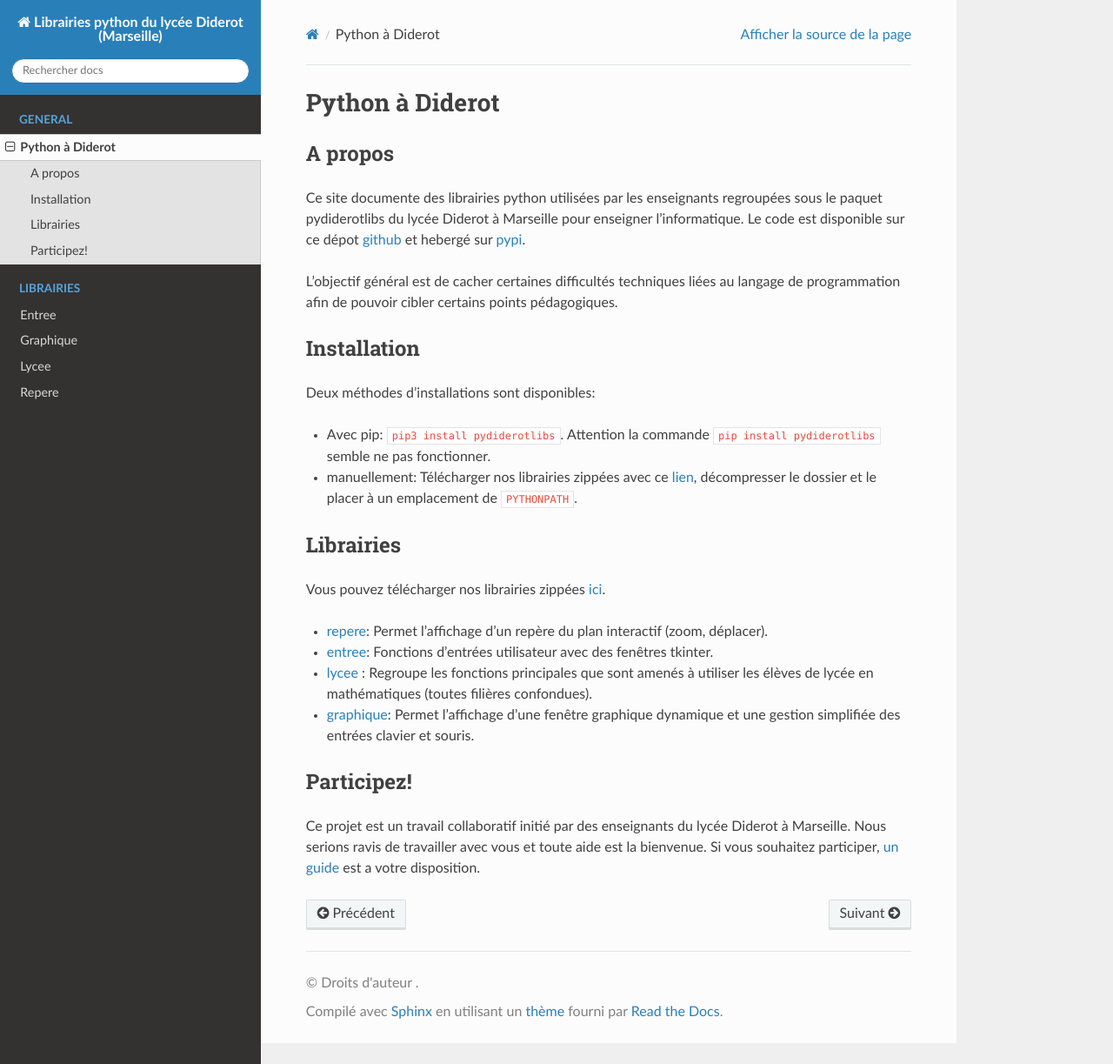
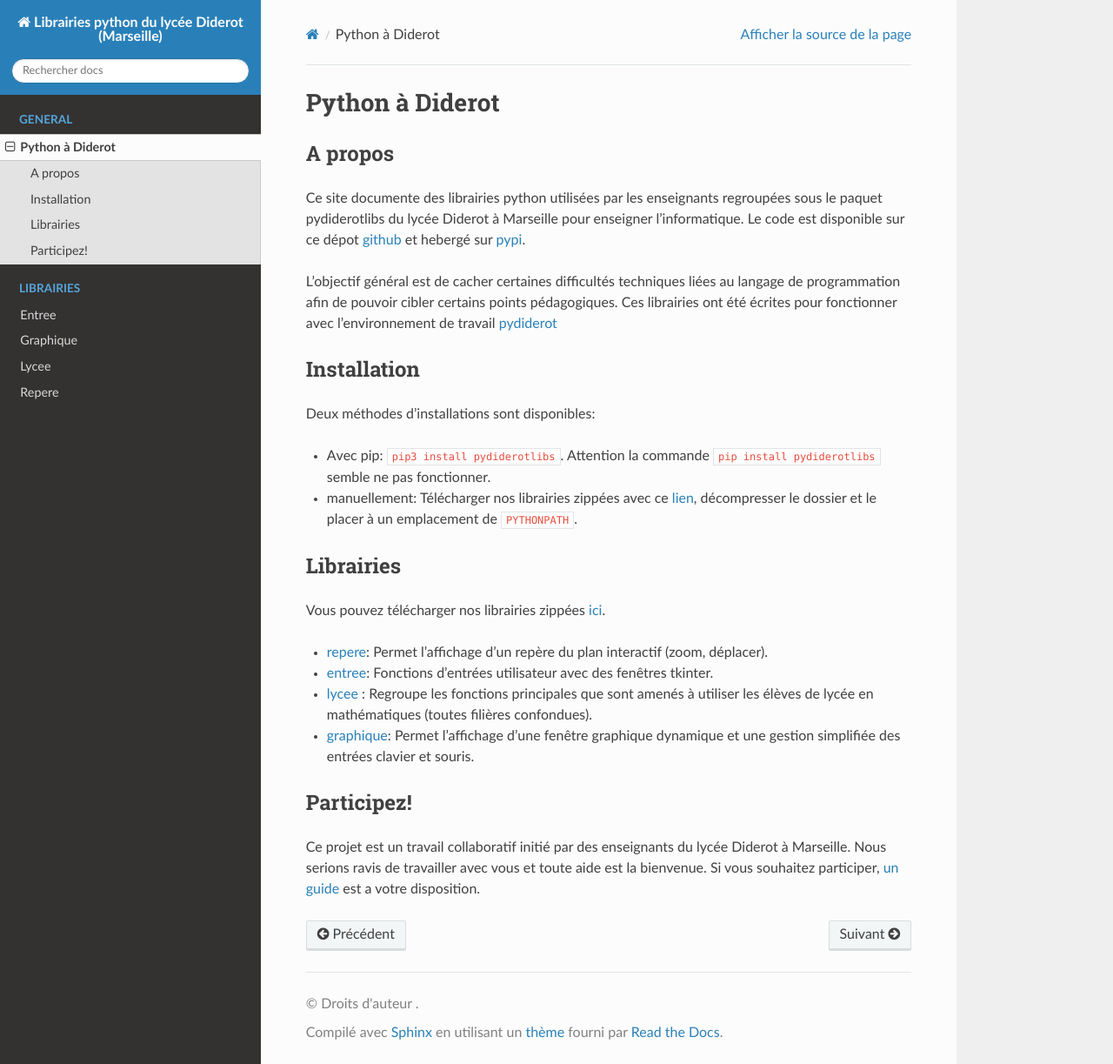
Before and after one commit to Pydiderot/pydiderotlibs, a Sphinx documentation site: the page built from docs/index.md, in a window 1280 px wide and 1223 px high. Shown: the whole window at 87% size. Built offline with Sphinx 7.4.7 and the Read the Docs theme 2.0.0, drawn with Linux system fonts in a browser that asks for light colours; some of the changed lines change nothing that is shown.

Commit message:
Update index.md

```diff
--- a/docs/index.md
+++ b/docs/index.md
@@ -2,7 +2,7 @@
 ## A propos
 Ce site documente des librairies python utilisées par les enseignants regroupées sous le paquet pydiderotlibs du lycée Diderot à Marseille pour enseigner l'informatique. Le code est disponible sur ce dépot [github](https://github.com/cspaier/pydiderotlibs) et hebergé sur [pypi](https://pypi.org/project/pydiderotlibs/).
 
-L'objectif général est de cacher certaines difficultés techniques liées au langage de programmation afin de pouvoir cibler certains points pédagogiques.
+L'objectif général est de cacher certaines difficultés techniques liées au langage de programmation afin de pouvoir cibler certains points pédagogiques. Ces librairies ont été écrites pour fonctionner avec l'environnement de travail [pydiderot](https://pydiderot.readthedocs.io)
 
 ## Installation
 Deux méthodes d'installations sont disponibles:
@@ -14,10 +14,10 @@
 ## Librairies
  Vous pouvez télécharger nos librairies zippées [ici](_static/pydiderotlibs.zip).
 
-- [repere](/librairies/repere.html): Permet l'affichage d'un repère du plan interactif (zoom, déplacer).
-- [entree](/librairies/entree.html): Fonctions d'entrées utilisateur avec des fenêtres tkinter.
-- [lycee](/librairies/lycee.html) : Regroupe les fonctions principales que sont amenés à utiliser les élèves de lycée en mathématiques (toutes filières confondues).
-- [graphique](/librairies/graphique.html): Permet l'affichage d'une fenêtre graphique dynamique et une gestion simplifiée des entrées clavier et souris.
+- [repere](/pydiderotlibs/repere.html): Permet l'affichage d'un repère du plan interactif (zoom, déplacer).
+- [entree](/pydiderotlibs/entree.html): Fonctions d'entrées utilisateur avec des fenêtres tkinter.
+- [lycee](/pydiderotlibs/lycee.html) : Regroupe les fonctions principales que sont amenés à utiliser les élèves de lycée en mathématiques (toutes filières confondues).
+- [graphique](/pydiderotlibs/graphique.html): Permet l'affichage d'une fenêtre graphique dynamique et une gestion simplifiée des entrées clavier et souris.
 
 
 ## Participez!
```
